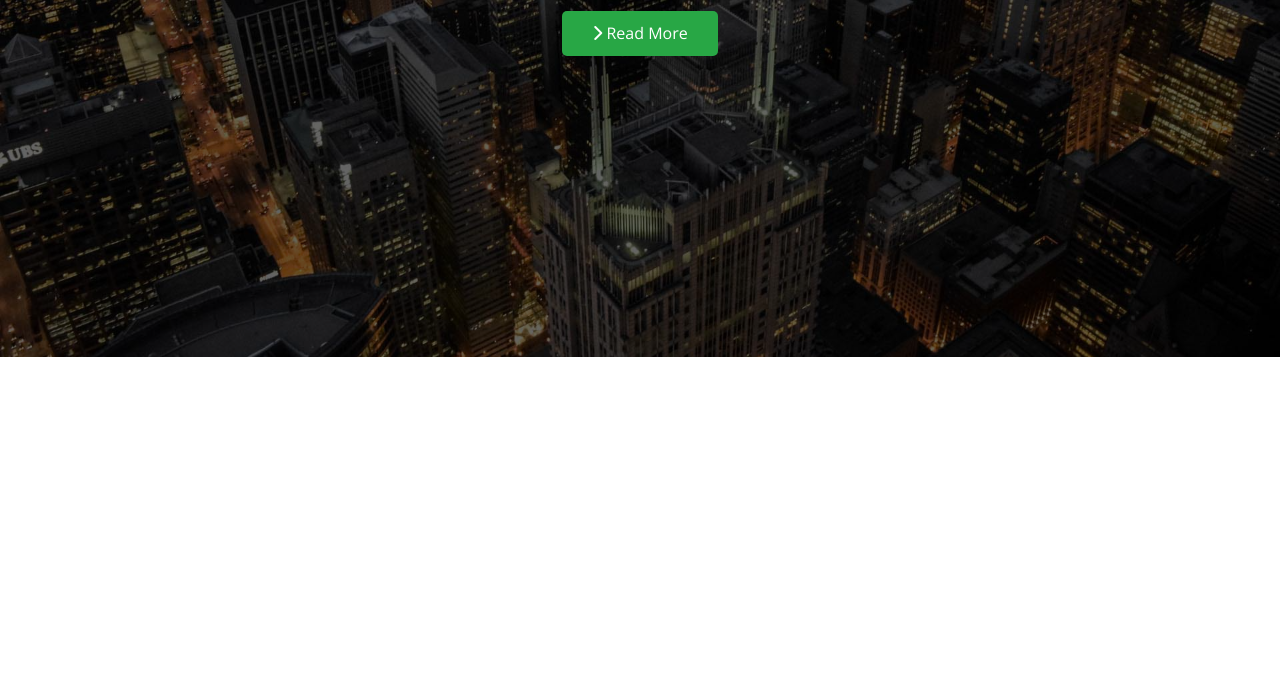
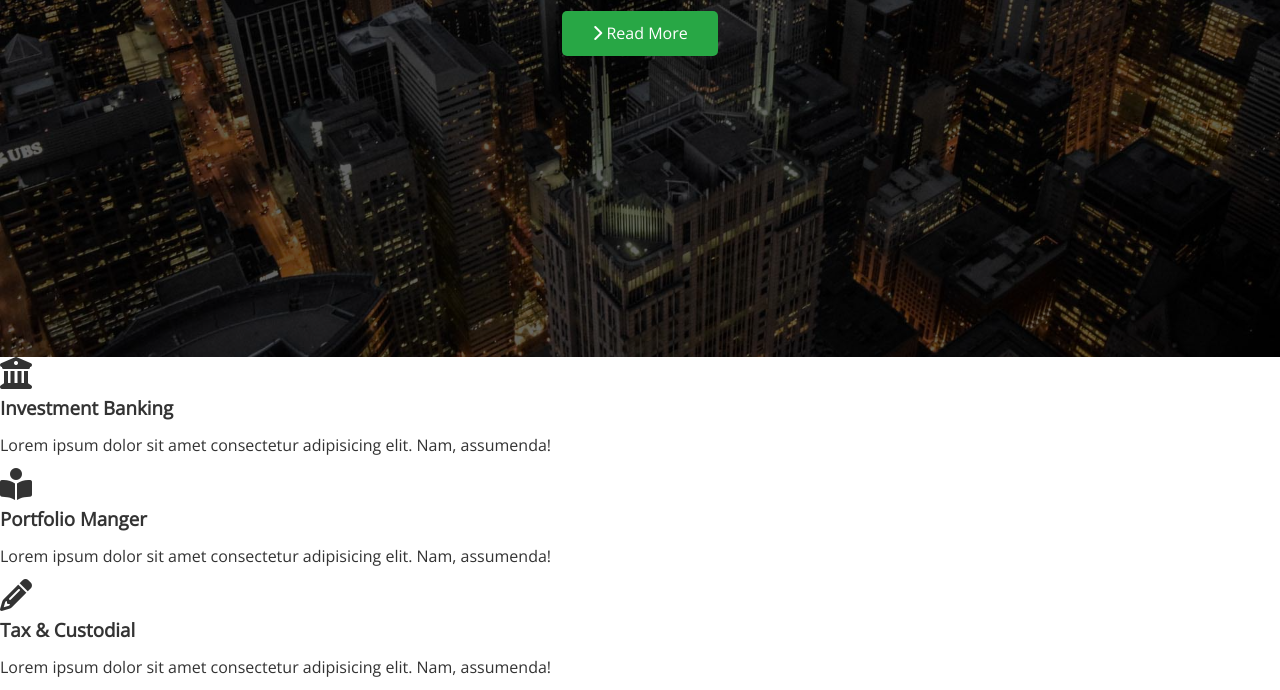
Before and after one commit to tod619/ledgerVer02, a plain HTML site: page index.html in a window 1280 px wide. Shown: the part 443-1133 px from the top of the page. Before the commit the page ends 800 px from the top, so only its background shows below. Drawn offline with nearby package versions, Linux system fonts and the light colour scheme.

Commit message:
Add html for about section

```diff
--- a/index.html
+++ b/index.html
@@ -39,6 +39,47 @@
       </div>
     </header>
     <!-- End: Header Section -->
+
+    <!-- Start: Main Section  -->
+    <main>
+      <!-- Start: About Section -->
+      <section id="about" class="icons bg-light">
+        <div class="flex-items">
+          <div>
+            <i class="fas fa-university fa-2x"></i>
+            <div>
+              <h3>Investment Banking</h3>
+              <p>
+                Lorem ipsum dolor sit amet consectetur adipisicing elit. Nam,
+                assumenda!
+              </p>
+            </div>
+          </div>
+          <div>
+            <i class="fas fa-book-reader fa-2x"></i>
+            <div>
+              <h3>Portfolio Manger</h3>
+              <p>
+                Lorem ipsum dolor sit amet consectetur adipisicing elit. Nam,
+                assumenda!
+              </p>
+            </div>
+          </div>
+          <div>
+            <i class="fas fa-pencil-alt fa-2x"></i>
+            <div>
+              <h3>Tax & Custodial</h3>
+              <p>
+                Lorem ipsum dolor sit amet consectetur adipisicing elit. Nam,
+                assumenda!
+              </p>
+            </div>
+          </div>
+        </div>
+      </section>
+      <!-- End: About Section -->
+    </main>
+    <!-- End: Main Section -->
     <!-- Scripts -->
     <!-- Font Awesome script -->
     <script
```
